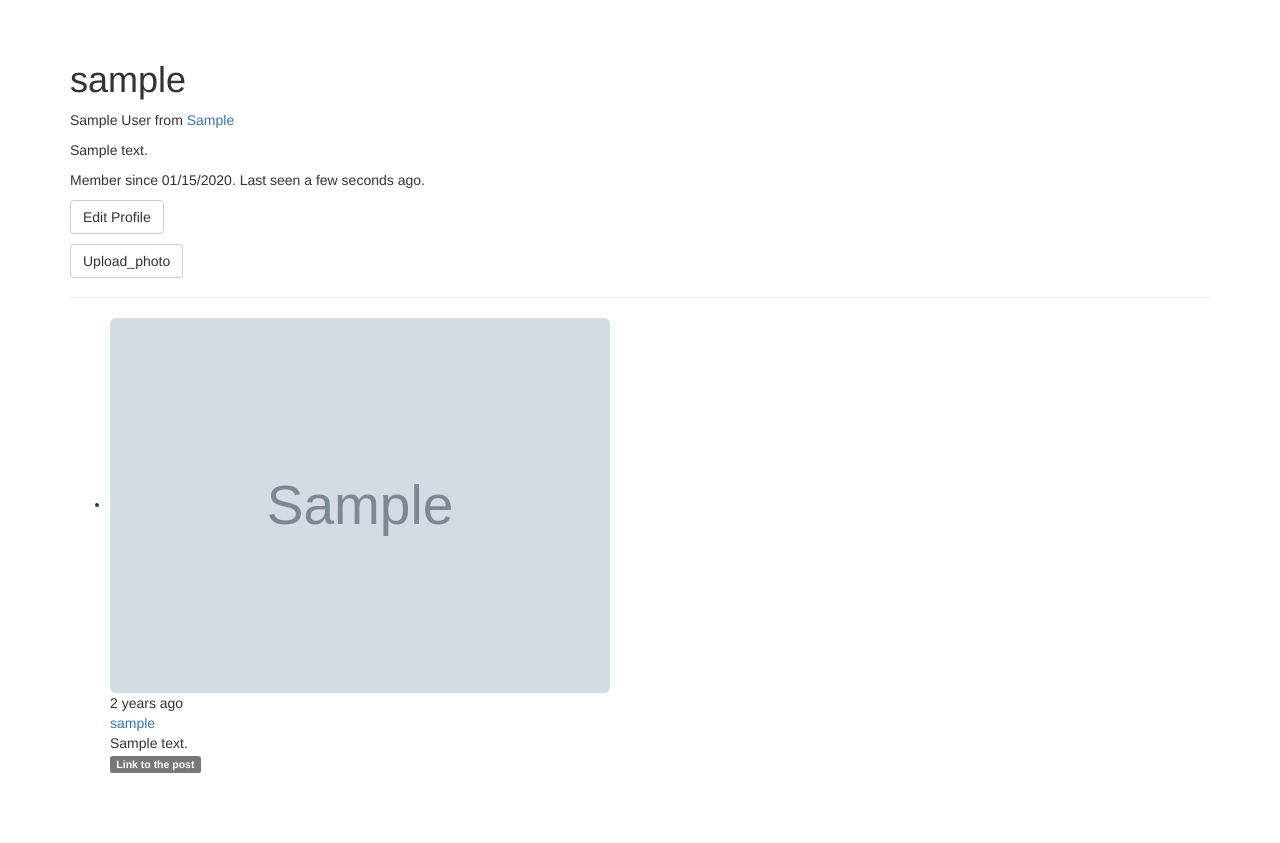
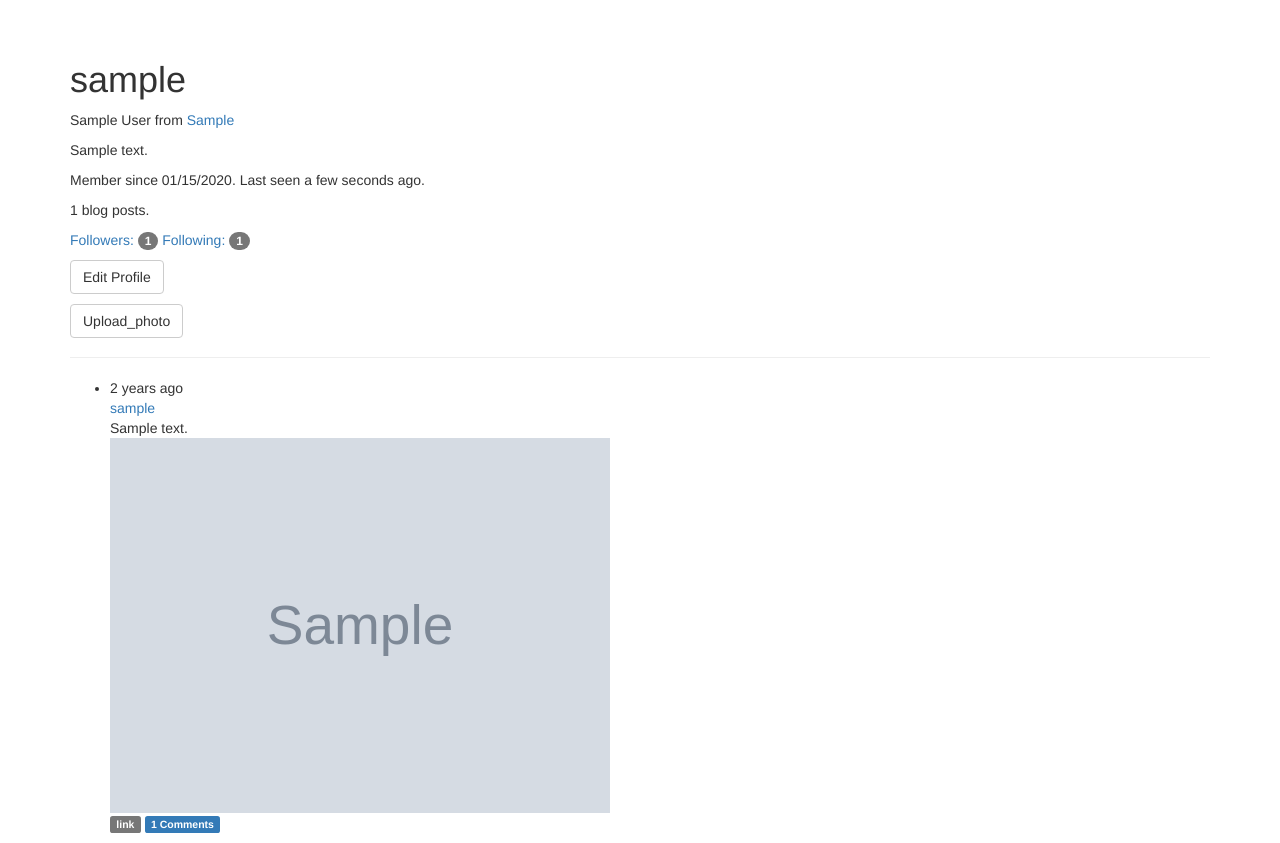
Before and after one commit to ArturZiolkowski1999/fluskProjects, a Flask app: a page that uses Blog/app/templates/user.html in a window 1280 px wide. Shown: the part 52-895 px from the top of the page. Before the commit the page ends 825 px from the top, so only its background shows below. Run offline with Flask 2, Linux system fonts and the light colour scheme; a user stored in the database is signed in; tables that the repository leaves empty hold one stand-in row (values such as "Sample post"); grey boxes marked "Sample" are stand-in pictures; some libraries are stand-ins or nearby versions.

Commit message:
commenting and folowing

```diff
--- a/Blog/app/main/forms.py
+++ b/Blog/app/main/forms.py
@@ -47,3 +47,8 @@ class PictureForm(FlaskForm):
     body = TextAreaField("About your mem", validators=[DataRequired()])
     photo = FileField(validators=[FileAllowed(photos, 'Images only'), FileRequired("File is required")])
     submit = SubmitField('Send')
+
+
+class CommentForm(FlaskForm):
+    body = StringField('Comment', validators=[DataRequired()])
+    submit = SubmitField('Send')
--- a/Blog/app/main/views.py
+++ b/Blog/app/main/views.py
@@ -3,10 +3,10 @@ import os
 from flasky import db
 from werkzeug import secure_filename
 from . import main
-from .forms import EditProfileForm, EditProfileAdminForm, PictureForm
-from ..models.models import User, Role, Permission, Post
+from .forms import EditProfileForm, EditProfileAdminForm, PictureForm, CommentForm
+from ..models.models import User, Role, Permission, Post, Comment
 from flask_login import login_user, logout_user, login_required, current_user
-from ..models.decorators import admin_required
+from ..models.decorators import admin_required, permission_required
 from ..models.photos import photos
 
 
@@ -112,7 +112,88 @@ def upload_picture():
     return render_template('upload_picture.html', form=form)
 
 
-@main.route('/post/<int:id>')
+@main.route('/post/<int:id>', methods=['GET', 'POST'])
 def post(id):
     post = Post.query.get_or_404(id)
-    return render_template('post.html', posts=[post])
+    form = CommentForm()
+    if form.validate_on_submit():
+        comment = Comment(body=form.body.data, post=post, author=current_user._get_current_object())
+        db.session.add(comment)
+        db.session.commit()
+        flash('your comment has been added')
+        return redirect(url_for('.post', id=post.id, page=-1))
+    page = request.args.get('page', 1, type=int)
+    if page == -1:
+        page = (post.comments.count() - 1) // current_app.config['COMMENTS_PER_PAGE'] + 1
+    pagination = post.comments.order_by(Comment.timestamp.asc()).paginate(
+        page, per_page=current_app.config['COMMENTS_PER_PAGE'], error_out=False)
+    comments = pagination.items
+    return render_template('post.html', posts=[post], form=form, comments=comments, pagination=pagination)
+
+
+@main.route('/follow/<username>')
+@login_required
+@permission_required(Permission.FOLLOW)
+def follow(username):
+    user = User.query.filter_by(username=username).first()
+    if user is None:
+        flash('Invalid user.')
+        return redirect(url_for('.index'))
+    if current_user.is_following(user):
+        flash('You are already following this user.')
+        return redirect(url_for('.user', username=username))
+    current_user.follow(user)
+    db.session.commit()
+    flash('You are now following %s.' % username)
+    return redirect(url_for('.user', username=username))
+
+
+@main.route('/unfollow/<username>')
+@login_required
+@permission_required(Permission.FOLLOW)
+def unfollow(username):
+    user = User.query.filter_by(username=username).first()
+    if user is None:
+        flash('Invalid user.')
+        return redirect(url_for('.index'))
+    if not current_user.is_following(user):
+        flash('You are not following this user.')
+        return redirect(url_for('.user', username=username))
+    current_user.unfollow(user)
+    db.session.commit()
+    flash('You are not following %s anymore.' % username)
+    return redirect(url_for('.user', username=username))
+
+
+@main.route('/followers/<username>')
+def followers(username):
+    user = User.query.filter_by(username=username).first()
+    if user is None:
+        flash('Invalid user.')
+        return redirect(url_for('.index'))
+    page = request.args.get('page', 1, type=int)
+    pagination = user.followers.paginate(
+        page, per_page=current_app.config['FOLLOWERS_PER_PAGE'],
+        error_out=False)
+    follows = [{'user': item.follower, 'timestamp': item.timestamp}
+               for item in pagination.items]
+    return render_template('followers.html', user=user, title="Followers of",
+                           endpoint='.followers', pagination=pagination,
+                           follows=follows)
+
+
+@main.route('/followed_by/<username>')
+def followed_by(username):
+    user = User.query.filter_by(username=username).first()
+    if user is None:
+        flash('Invalid user.')
+        return redirect(url_for('.index'))
+    page = request.args.get('page', 1, type=int)
+    pagination = user.followed.paginate(
+        page, per_page=current_app.config['FOLLOWERS_PER_PAGE'],
+        error_out=False)
+    follows = [{'user': item.followed, 'timestamp': item.timestamp}
+               for item in pagination.items]
+    return render_template('followers.html', user=user, title="Followed by",
+                           endpoint='.followed_by', pagination=pagination,
+                           follows=follows)
--- a/Blog/app/models/models.py
+++ b/Blog/app/models/models.py
@@ -1,4 +1,6 @@
 import datetime
+import bleach
+from markdown import markdown
 from werkzeug.security import generate_password_hash, check_password_hash
 from flask import current_app
 from itsdangerous import TimedJSONWebSignatureSerializer as Serializer
@@ -99,6 +101,7 @@ class User(UserMixin, db.Model):
     followers = db.relationship('Follow', foreign_keys=[Follow.followed_id],
                                 backref=db.backref('followed', lazy='joined'), lazy='dynamic',
                                 cascade='all, delete-orphan')
+    comments = db.relationship('Comment', backref='author', lazy='dynamic')
 
     def __init__(self, **kwargs):
         super(User, self).__init__(**kwargs)
@@ -107,6 +110,26 @@ class User(UserMixin, db.Model):
                 self.role = Role.query.filter_by(name='Admin').first()
             if self.role is None:
                 self.role = Role.query.filter_by(default=True).first()
+
+    def follow(self, user):
+        if not self.is_following(user):
+            f = Follow(follower=self, followed=user)
+            db.session.add(f)
+
+    def unfollow(self, user):
+        f = self.followed.filter_by(followed_id=user.id).first()
+        if f:
+            db.session.delete(f)
+
+    def is_following(self, user):
+        if user.id is None:
+            return False
+        return self.followed.filter_by(followed_id=user.id).first() is not None
+
+    def is_followed_by(self, user):
+        if user.id is None:
+            return False
+        return self.followers.filter_by(follower_id=user.id).first() is not None
 
     def ping(self):
         self.last_seen = datetime.datetime.utcnow()
@@ -157,6 +180,39 @@ class Post(db.Model):
     timestamp = db.Column(db.DateTime, index=True, default=datetime.datetime.utcnow)
     author_id = db.Column(db.Integer, db.ForeignKey('users.id'))
     picture_path = db.Column(db.String(128), unique=True, index=True)
+    comments = db.relationship('Comment', backref='post', lazy='dynamic')
+
+    @staticmethod
+    def on_changed_body(target, value, oldvalue, initiator):
+        allowed_tags = ['a', 'abbr', 'acronym', 'b', 'blockquote', 'code',
+                        'em', 'i', 'li', 'ol', 'pre', 'strong', 'ul',
+                        'h1', 'h2', 'h3', 'p']
+        target.body_html = bleach.linkify(bleach.clean(
+            markdown(value, output_format='html'),
+            tags=allowed_tags, strip=True))
+
+
+db.event.listen(Post.body, 'set', Post.on_changed_body)
+
+
+class Comment(db.Model):
+    __tablename__ = 'comments'
+    id = db.Column(db.Integer, primary_key=True)
+    body = db.Column(db.Text)
+    body_html = db.Column(db.Text)
+    timestamp = db.Column(db.DateTime, index=True, default=datetime.datetime.utcnow)
+    disabled = db.Column(db.Boolean)
+    author_id = db.Column(db.Integer, db.ForeignKey('users.id'))
+    post_id = db.Column(db.Integer, db.ForeignKey('posts.id'))
+
+    @staticmethod
+    def on_changed_body(target, value, old_value, initiator):
+        allowed_tags = ['a', 'abbr', 'acronym', 'b', 'code', 'em', 'i', 'strong']
+        target.body_html = bleach.linkify(bleach.clean(markdown(value, output_format='html'),
+                                                       tags=allowed_tags, strip=True))
+
+
+db.event.listen(Comment.body, 'set', Comment.on_changed_body)
 
 
 class AnonymousUser(AnonymousUserMixin):
--- a/Blog/app/templates/_posts.html
+++ b/Blog/app/templates/_posts.html
@@ -3,17 +3,22 @@
     <li class="post">
         <div class="post-thumbnail">
             <a href="{{ url_for('.user', username=post.author.username) }}">
-                <img class="img-rounded profile-thumbnail" width="500" src="{{ post.picture_path }}">
             </a>
         </div>
         <div class="post-content">
             <div class="post-date">{{ moment(post.timestamp).fromNow() }}</div>
             <div class="post-author"><a href="{{ url_for('.user', username=post.author.username) }}">{{ post.author.username }}</a></div>
             <div class="post-body">{{ post.body }}</div>
-            <a href="{{ url_for('.post', id=post.id) }}">
-                <span class="label label-default">Link to the post</span>
-            </a>
+            <img class="post-img" width="500" src="{{ post.picture_path }}">
         </div>
+        <div class="post-footer">
+                <a href="{{ url_for('.post', id=post.id) }}">
+                    <span class="label label-default">link</span>
+                </a>
+                <a href="{{ url_for('.post', id=post.id) }}#comments">
+                    <span class="label label-primary">{{ post.comments.count() }} Comments</span>
+                </a>
+            </div>
     </li>
     {% endfor %}
 </ul>
--- a/Blog/app/templates/user.html
+++ b/Blog/app/templates/user.html
@@ -18,6 +18,21 @@
     {% endif %}
     {% if user.about_me %}<p>{{ user.about_me }}</p>{% endif %}
     <p>Member since {{ moment(user.member_since).format('L') }}. Last seen {{ moment(user.last_seen).fromNow() }}.</p>
+    <p>{{ user.posts.count() }} blog posts.</p>
+    <p>
+        {% if current_user.can(Permission.FOLLOW) and user != current_user %}
+            {% if not current_user.is_following(user) %}
+            <a href="{{ url_for('.follow', username=user.username) }}" class="btn btn-primary">Follow</a>
+            {% else %}
+            <a href="{{ url_for('.unfollow', username=user.username) }}" class="btn btn-default">Unfollow</a>
+            {% endif %}
+        {% endif %}
+        <a href="{{ url_for('.followers', username=user.username) }}">Followers: <span class="badge">{{ user.followers.count() }}</span></a>
+        <a href="{{ url_for('.followed_by', username=user.username) }}">Following: <span class="badge">{{ user.followed.count() }}</span></a>
+        {% if current_user.is_authenticated and user != current_user and user.is_following(current_user) %}
+        | <span class="label label-default">Follows you</span>
+        {% endif %}
+    </p>
     <p>
         {% if user == current_user %}
         <a class="btn btn-default" href="{{ url_for('.edit_profile') }}">Edit Profile</a>
--- a/Blog/config.py
+++ b/Blog/config.py
@@ -18,6 +18,8 @@ class Config:
     SQLALCHEMY_TRACK_MODIFICATIONS = False
     UPLOADED_PHOTOS_DEST = '/home/ziolko/fluskProjects/Blog/app/static'
     POST_PER_PAGE = 2
+    FOLLOWERS_PER_PAGE = 2
+    COMMENTS_PER_PAGE = 4
 
     @staticmethod
     def init_app(app):
```
Also changed, not shown: Blog/app/templates/_comments.html (added, +20 -0 lines), Blog/app/templates/followers.html (added, +26 -0 lines), Blog/app/templates/post.html (+13 -0 lines), Blog/migrations/versions/ff74f3a65963_.py (added, +41 -0 lines), Blog/app/static/artur/FB_IMG_1639567881678.jpg (deleted), Blog/app/static/artur/PWR.jpg (deleted), Blog/app/static/artur/Przechwytywanie.JPG (added), Blog/app/static/artur/wrocaw.jpg (deleted), Blog/app/static/zajda/spoko.JPG (deleted), Blog/data-dev.sqlite.
